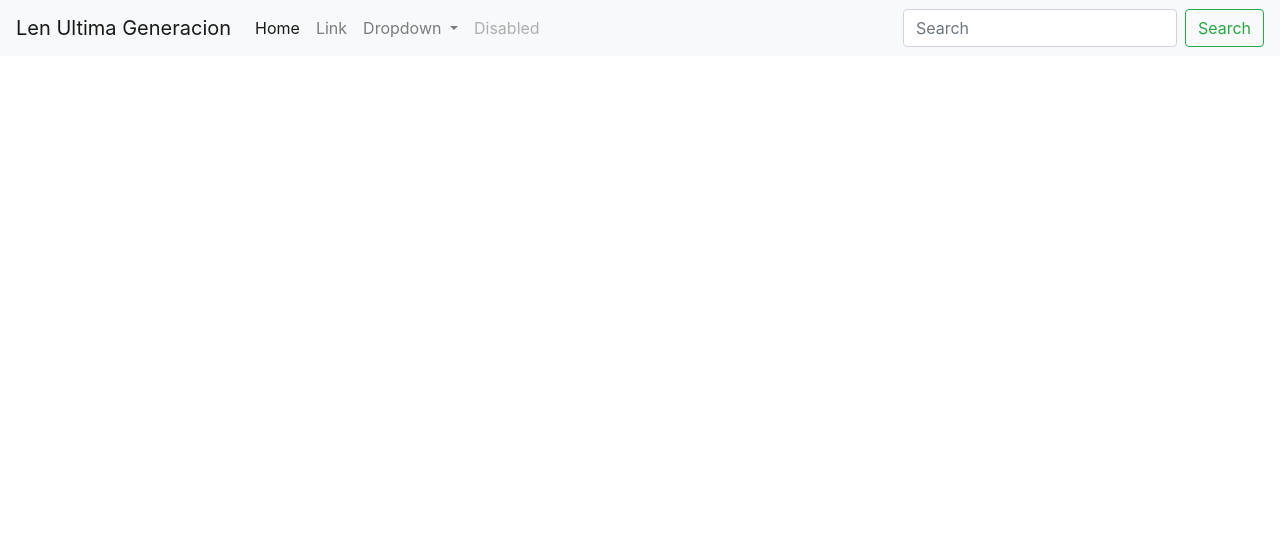
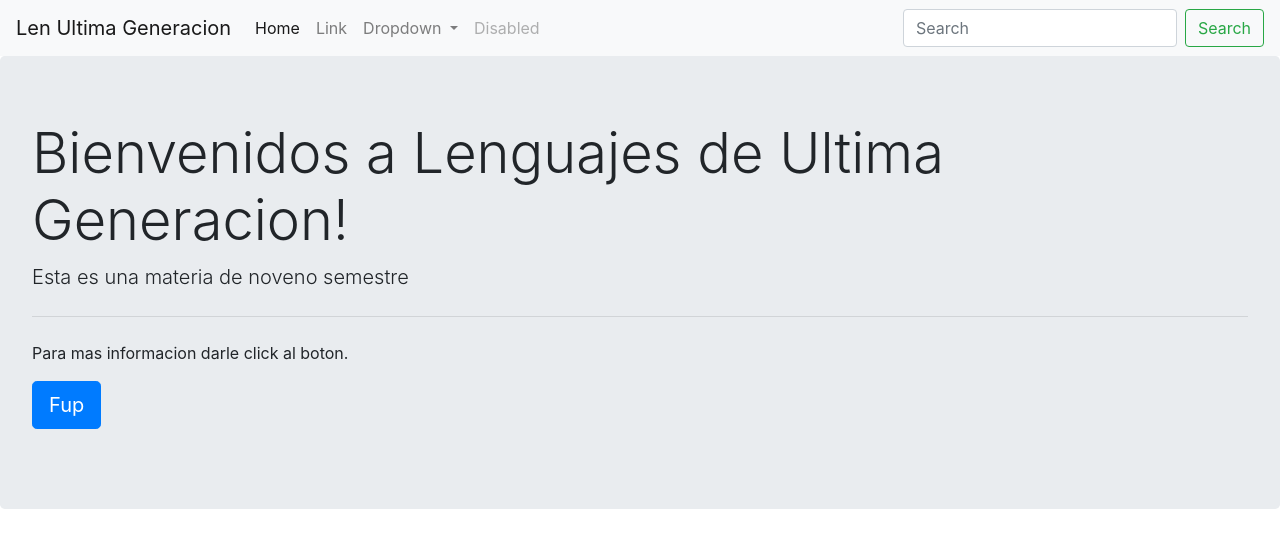
Before and after one commit to danelytrujillo/LenguajesN, a plain HTML site: page index.html in a window 1280 px wide. Drawn offline with nearby package versions, Linux system fonts and the light colour scheme.

Commit message:
Este es el segundo commit se agrego un jumbotrmon

```diff
--- a/index.html
+++ b/index.html
@@ -53,7 +53,15 @@
             </form>
         </div>
     </nav>
-
+    <div class="jumbotron">
+        <h1 class="display-4">Bienvenidos a Lenguajes de Ultima Generacion!</h1>
+        <p class="lead">Esta es una materia de noveno semestre</p>
+        <hr class="my-4">
+        <p>Para mas informacion darle click al boton.</p>
+        <p class="lead">
+          <a class="btn btn-primary btn-lg" href="https://fup.edu.co/" role="button">Fup</a>
+        </p>
+      </div>
 </body>
 
 </html>
```
